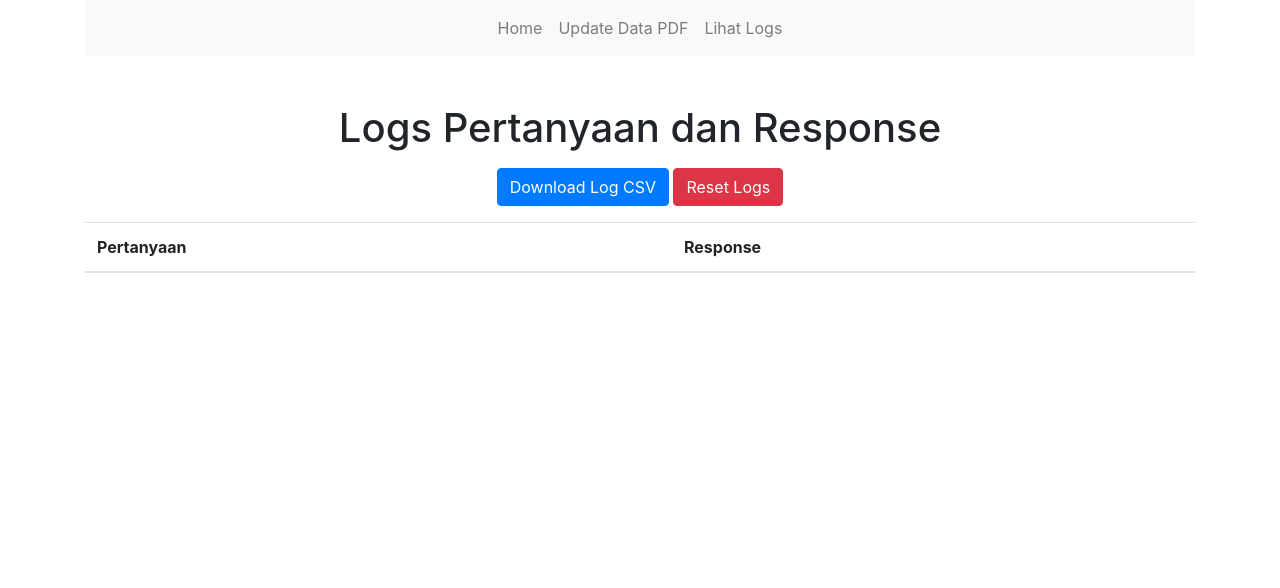
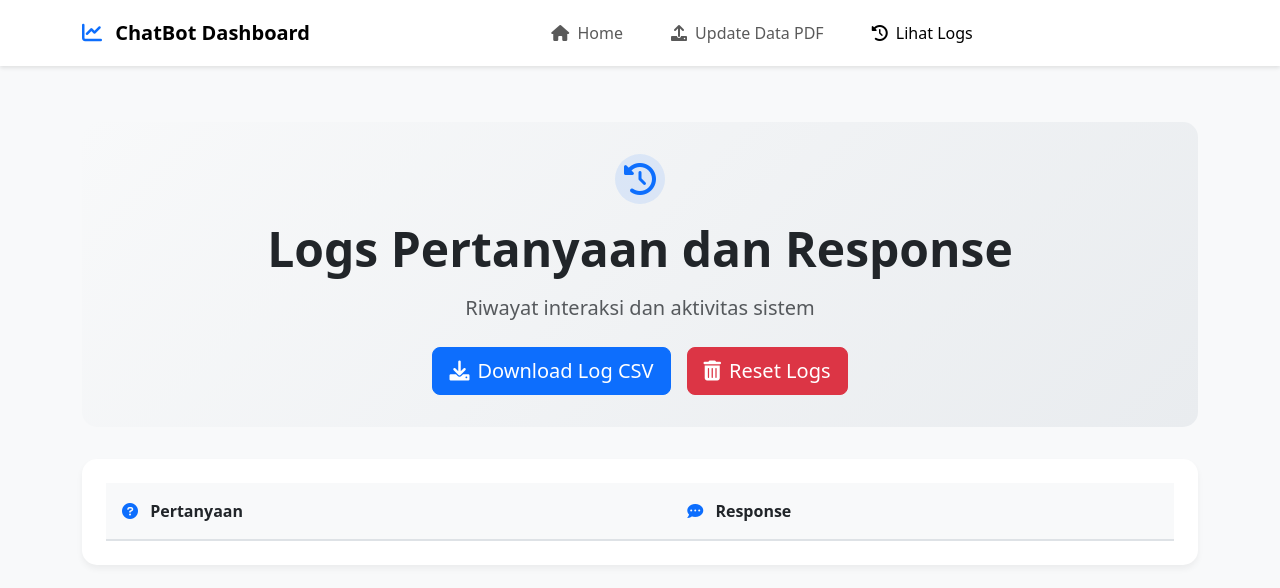
Before and after one commit to omidiyanto/groq-chatbot-telegram, a Flask app: page /logs in a window 1280 px wide. Shown: the top 588 px of the page. Run offline with Flask 3, Linux system fonts and the light colour scheme; lists and menus that the app fills with data are empty; parts of the project's set-up code (start-up, migrations or seed data) failed here and were passed over; some libraries are stand-ins or nearby versions.

Commit message:
Update logs.html

```diff
--- a/templates/logs.html
+++ b/templates/logs.html
@@ -3,60 +3,126 @@
 <head>
     <meta charset="UTF-8">
     <meta name="viewport" content="width=device-width, initial-scale=1.0">
-    <title>Logs</title>
-    <link rel="stylesheet" href="https://maxcdn.bootstrapcdn.com/bootstrap/4.5.2/css/bootstrap.min.css">
+    <title>Logs Dashboard</title>
+    <link rel="stylesheet" href="https://cdnjs.cloudflare.com/ajax/libs/bootstrap/5.3.0/css/bootstrap.min.css">
+    <link rel="stylesheet" href="https://cdnjs.cloudflare.com/ajax/libs/font-awesome/6.0.0/css/all.min.css">
     <link rel="stylesheet" href="https://cdn.jsdelivr.net/npm/sweetalert2@11/dist/sweetalert2.min.css">
-    <script src="https://cdn.jsdelivr.net/npm/sweetalert2@11"></script>
-    <script>
-        function confirmReset(event) {
-            event.preventDefault(); // Prevent form submission
-            Swal.fire({
-                title: 'Konfirmasi',
-                text: 'Apa anda yakin ingin menghapus?',
-                icon: 'warning',
-                showCancelButton: true,
-                confirmButtonText: 'Iya',
-                cancelButtonText: 'Tidak'
-            }).then((result) => {
-                if (result.isConfirmed) {
-                    document.getElementById('reset-form').submit(); // Submit the form if confirmed
+    <style>
+        .navbar {
+            box-shadow: 0 2px 4px rgba(0,0,0,.1);
         }
-            });
+        .nav-link {
+            font-weight: 500;
+            padding: 0.8rem 1.5rem !important;
+            transition: all 0.3s ease;
         }
-    </script>
+        .nav-link:hover {
+            color: #0d6efd !important;
+            transform: translateY(-2px);
+        }
+        .page-header {
+            background: linear-gradient(135deg, #f8f9fa 0%, #e9ecef 100%);
+            padding: 2rem 0;
+            border-radius: 15px;
+            margin: 2rem 0;
+        }
+        .table-container {
+            background: white;
+            border-radius: 15px;
+            padding: 1.5rem;
+            box-shadow: 0 4px 6px rgba(0,0,0,.05);
+        }
+        .table {
+            margin-bottom: 0;
+        }
+        .table thead th {
+            background-color: #f8f9fa;
+            border-bottom: 2px solid #dee2e6;
+            padding: 1rem;
+            font-weight: 600;
+        }
+        .table td {
+            padding: 1rem;
+            vertical-align: middle;
+        }
+        .action-button {
+            transition: all 0.3s ease;
+        }
+        .action-button:hover {
+            transform: translateY(-2px);
+        }
+        .icon-circle {
+            width: 50px;
+            height: 50px;
+            border-radius: 50%;
+            display: flex;
+            align-items: center;
+            justify-content: center;
+            margin-bottom: 1rem;
+            display: inline-flex;
+        }
+    </style>
 </head>
-<body>
+<body class="bg-light">
+    <nav class="navbar navbar-expand-lg navbar-light bg-white">
         <div class="container">
-        <nav class="navbar navbar-expand-lg navbar-light bg-light">
-            <div class="container">
-                <div class="collapse navbar-collapse">
+            <a class="navbar-brand fw-bold" href="/">
+                <i class="fas fa-chart-line text-primary me-2"></i>
+                ChatBot Dashboard
+            </a>
+            <button class="navbar-toggler" type="button" data-bs-toggle="collapse" data-bs-target="#navbarNav">
+                <span class="navbar-toggler-icon"></span>
+            </button>
+            <div class="collapse navbar-collapse" id="navbarNav">
                 <ul class="navbar-nav mx-auto">
                     <li class="nav-item">
-                            <a class="nav-link" href="/">Home</a>
+                        <a class="nav-link" href="/"><i class="fas fa-home me-1"></i> Home</a>
                     </li>
                     <li class="nav-item">
-                            <a class="nav-link" href="/upload">Update Data PDF</a>
+                        <a class="nav-link" href="/upload"><i class="fas fa-upload me-1"></i> Update Data PDF</a>
                     </li>
                     <li class="nav-item">
-                            <a class="nav-link" href="/logs">Lihat Logs</a>
+                        <a class="nav-link active" href="/logs"><i class="fas fa-history me-1"></i> Lihat Logs</a>
                     </li>
                 </ul>
+                <div class="d-flex">
+
+                </div>
             </div>
         </div>
     </nav>
 
-        <h1 class="text-center mt-5">Logs Pertanyaan dan Response</h1>
-        <div class="text-center mt-3">
-            <a href="/download" class="btn btn-primary">Download Log CSV</a>
+    <div class="container py-4">
+        <div class="page-header text-center">
+            <div class="icon-circle bg-primary bg-opacity-10 mb-3">
+                <i class="fas fa-history fa-2x text-primary"></i>
+            </div>
+            <h1 class="display-5 fw-bold mb-3">Logs Pertanyaan dan Response</h1>
+            <p class="lead text-muted mb-4">Riwayat interaksi dan aktivitas sistem</p>
+            <div class="d-flex justify-content-center gap-3">
+                <a href="/download" class="btn btn-primary btn-lg action-button">
+                    <i class="fas fa-download me-2"></i>Download Log CSV
+                </a>
                 <form id="reset-form" action="/reset" method="post" style="display:inline;" onsubmit="confirmReset(event);">
-                <button type="submit" class="btn btn-danger">Reset Logs</button>
+                    <button type="submit" class="btn btn-danger btn-lg action-button">
+                        <i class="fas fa-trash-alt me-2"></i>Reset Logs
+                    </button>
                 </form>
             </div>
-        <table class="table table-striped mt-3">
+        </div>
+
+        <div class="table-container">
+            <table class="table table-hover">
                 <thead>
                     <tr>
-                    <th>Pertanyaan</th>
-                    <th>Response</th>
+                        <th scope="col">
+                            <i class="fas fa-question-circle me-2 text-primary"></i>
+                            Pertanyaan
+                        </th>
+                        <th scope="col">
+                            <i class="fas fa-comment-dots me-2 text-primary"></i>
+                            Response
+                        </th>
                     </tr>
                 </thead>
                 <tbody>
@@ -68,7 +134,36 @@
                     {% endfor %}
                 </tbody>
             </table>
+        </div>
+    </div>
 
-    </div>
+    <script src="https://cdnjs.cloudflare.com/ajax/libs/bootstrap/5.3.0/js/bootstrap.bundle.min.js"></script>
+    <script src="https://cdn.jsdelivr.net/npm/sweetalert2@11"></script>
+    <script>
+        function confirmReset(event) {
+            event.preventDefault();
+            Swal.fire({
+                title: 'Konfirmasi',
+                text: 'Apa anda yakin ingin menghapus?',
+                icon: 'warning',
+                showCancelButton: true,
+                confirmButtonText: 'Iya',
+                cancelButtonText: 'Tidak',
+                confirmButtonColor: '#dc3545',
+                cancelButtonColor: '#6c757d',
+                reverseButtons: true,
+                showClass: {
+                    popup: 'animate__animated animate__fadeInDown'
+                },
+                hideClass: {
+                    popup: 'animate__animated animate__fadeOutUp'
+                }
+            }).then((result) => {
+                if (result.isConfirmed) {
+                    document.getElementById('reset-form').submit();
+                }
+            });
+        }
+    </script>
 </body>
 </html>
```
Lines whose indentation alone changed are shown as unchanged.
